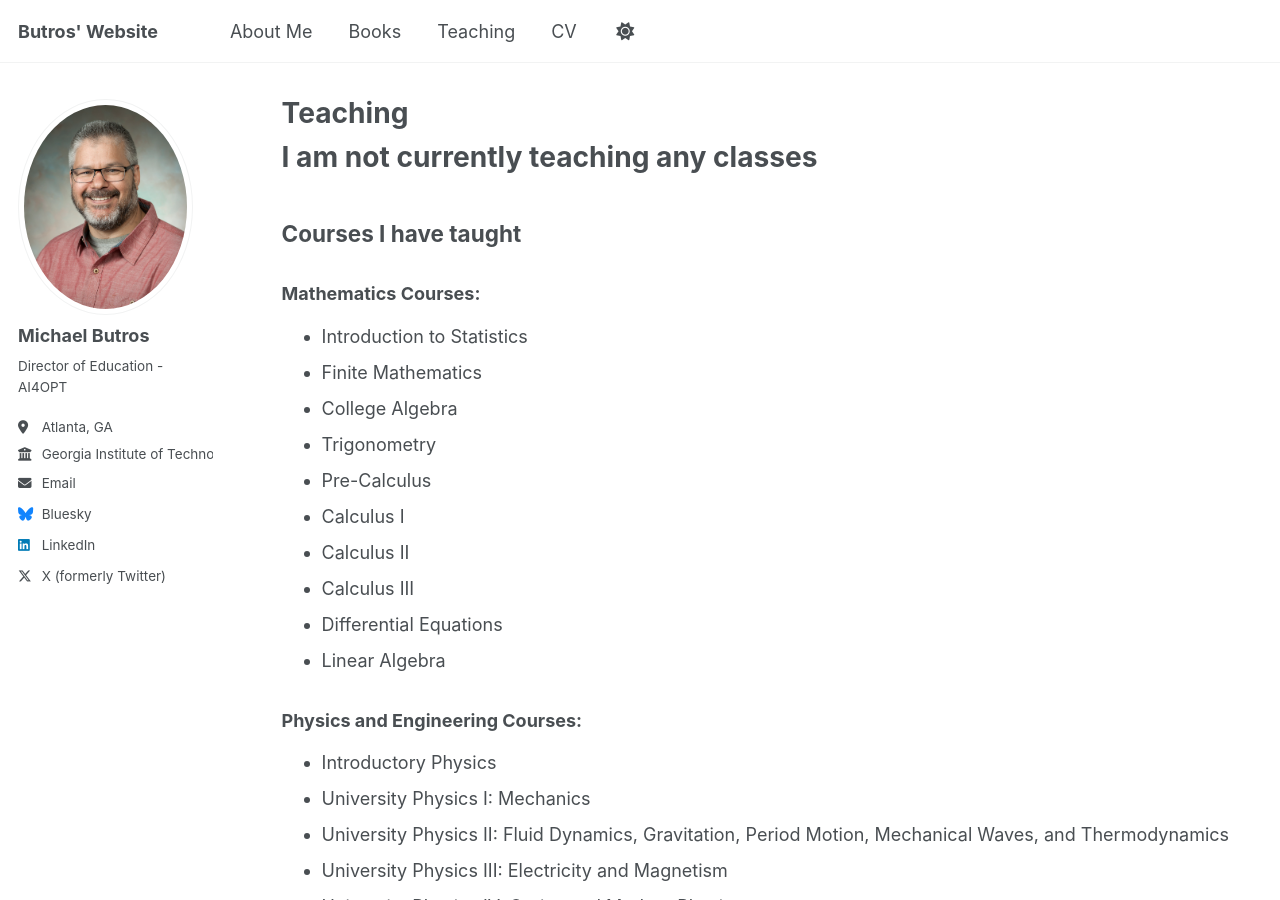
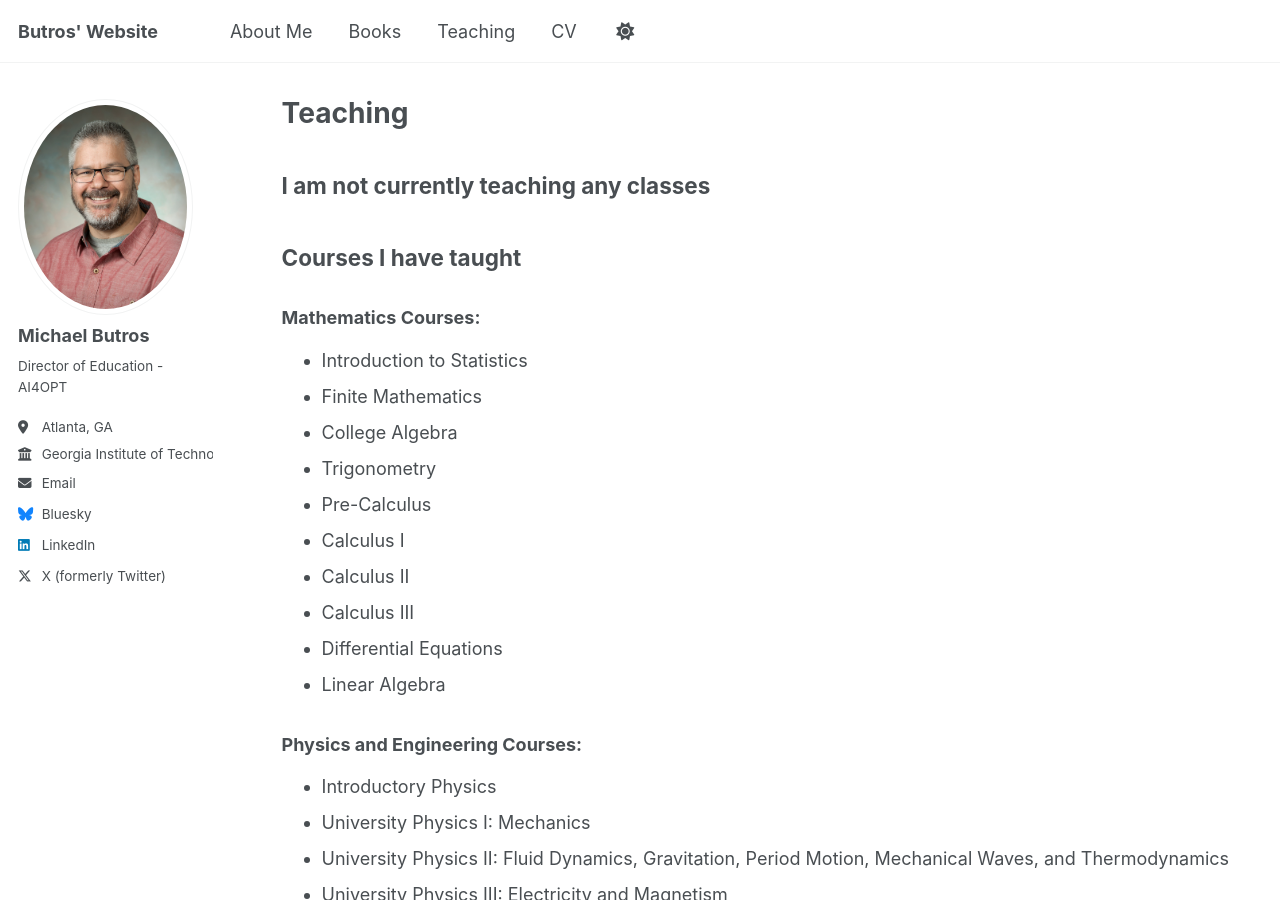
Before and after one commit to MButros/MButros.github.io, a Jekyll site: the page built from _pages/teaching.md, in a window 1280 px wide and 900 px high. Built offline with Jekyll 4.4.1, drawn with Linux system fonts in a browser that asks for light colours.

```diff
--- a/_pages/teaching.md
+++ b/_pages/teaching.md
@@ -9,7 +9,7 @@ redirect_from:
 
 {% include base_path %}
 
-# I am not currently teaching any classes
+## **I am not currently teaching any classes**
 
 ## Courses I have taught
 ### Mathematics Courses:
```
